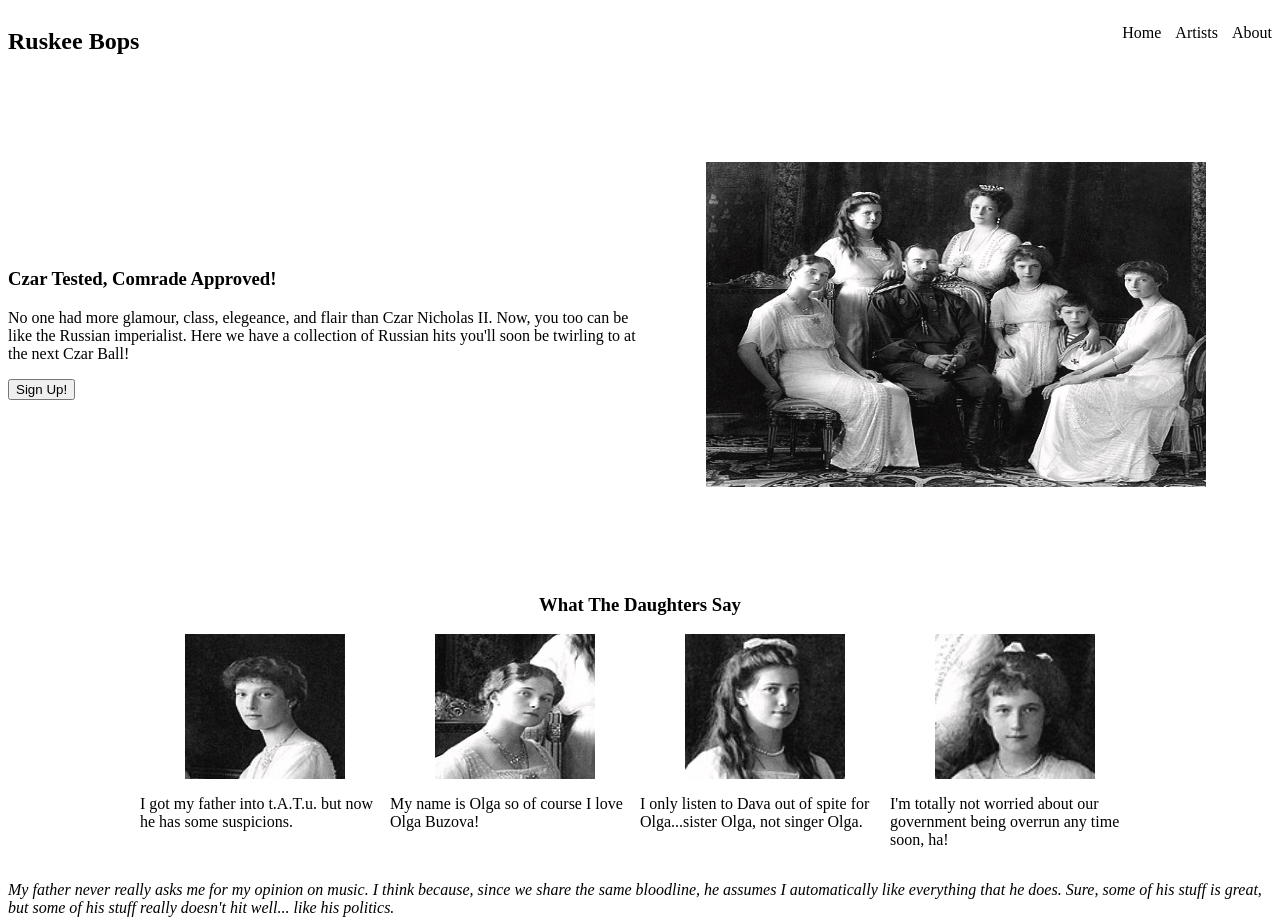
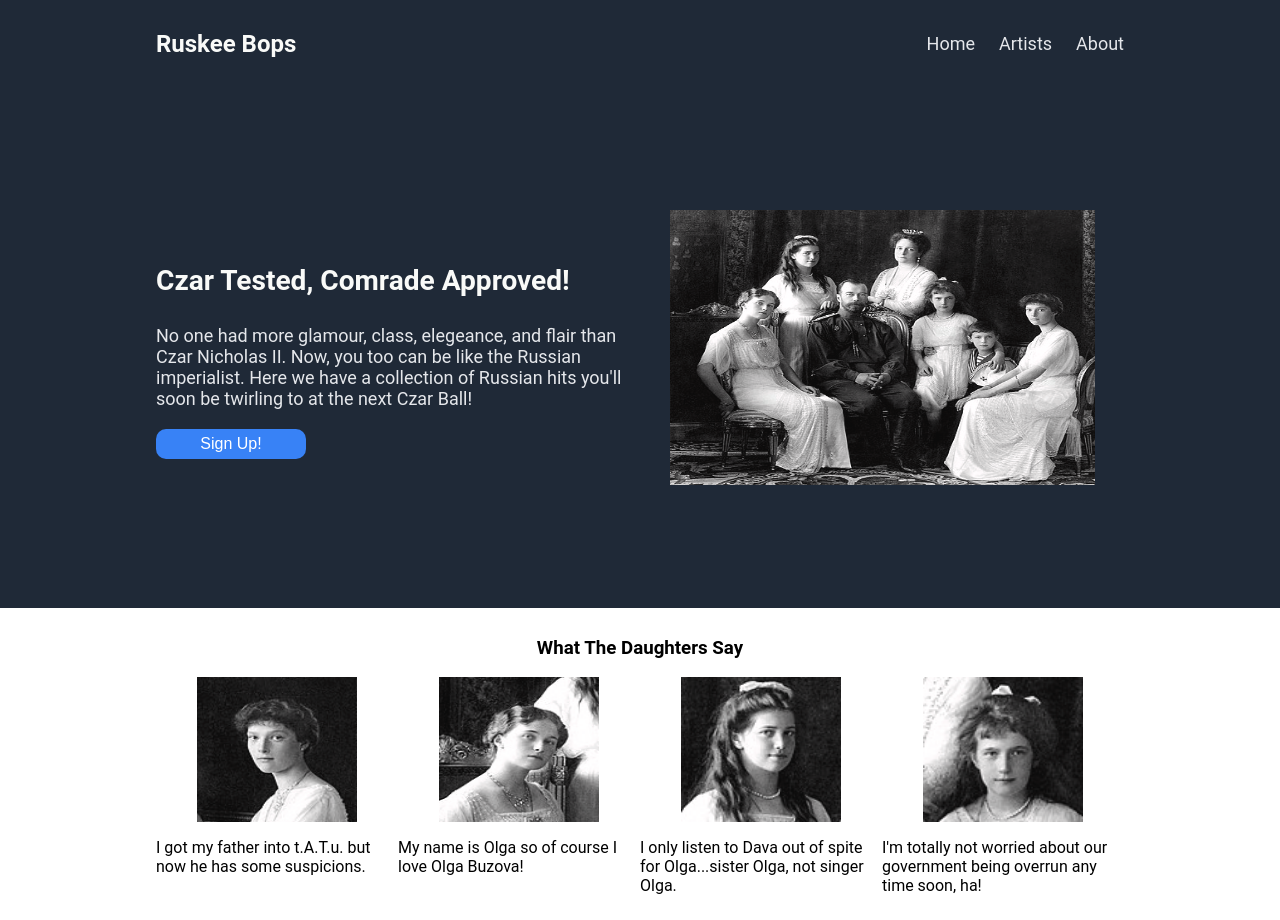
Before and after one commit to smiquirr/LandingPage, a plain HTML site: page index.html in a window 1280 px wide. Shown: the top 920 px of the page. Drawn offline with Linux system fonts and the light colour scheme.

Commit message:
started CSS

```diff
--- a/index.html
+++ b/index.html
@@ -28,7 +28,7 @@
                 <button class="hero-button">Sign Up!</button>
             </div>
             <div class="image">
-                <img src="images/czarfamily.jpg" alt="image of the czar family in 1913" style="width:500px;height:325px;">
+                <img src="images/czarfamily.jpg" alt="image of the czar family in 1913" style="width:425px;height:275px;">
             </div>
 
 
--- a/styles.css
+++ b/styles.css
@@ -1,8 +1,15 @@
+body
+{
+    margin: 0;
+    font-family: "Roboto", sans-serif;
+}
 
 header
 {
     display: flex;
     justify-content: space-between;
+    background-color: #1f2937;
+    padding: 10px 156px 10px 156px;
 }
 
 .hero
@@ -10,6 +17,38 @@ header
     display: flex;
     justify-content: center;
     align-items: center;
+    background-color: #1f2937;
+    padding: 10px 156px 10px 156px;
+}
+
+.hero-text
+{
+    font-size: 18px;
+    color: #E5E7Eb;
+}
+
+.hero-button
+{
+    background-color: #3882F6;
+    border-radius: 10px;
+    height: 30px;
+    width: 150px;
+    color: white;
+    font-size: 16px;
+    border-style: none;
+}
+
+.welcome-info
+{
+
+    width: 50%;
+    color: #f9faf8;
+    font-size: 24px;
+}
+
+.daughters-info
+{
+    padding: 10px 156px 10px 156px;
 }
 
 .d-say
@@ -17,11 +56,9 @@ header
     text-align: center;
 }
 
-.welcome-info
-{
 
-    width: 50%;
-}
+
+
 
 .card-contain
 {
@@ -49,6 +86,10 @@ header
     align-items: center;
 }
 
+.quote-contain
+{
+    padding: 10px 156px 10px 156px;
+}
 .quote-text
 {
     font-style: italic
@@ -58,14 +99,30 @@ header
 {
     float: right;
 }
+
+.action-call
+{
+    margin-top: 80px;
+    padding: 10px 156px 10px 156px;
+}
+
+h2
+{
+    font-size: 24px;
+    color: #f9faf8;
+    font-weight: bold;
+}
 ul
 {
     display: flex;
-    gap: 14px;
+    align-items: center;
+    gap: 24px;
     padding: 0;
 }
 
 li
 {
     list-style-type: none;
+    font-size: 18px;
+    color: #e5e7eb;
 }
```
